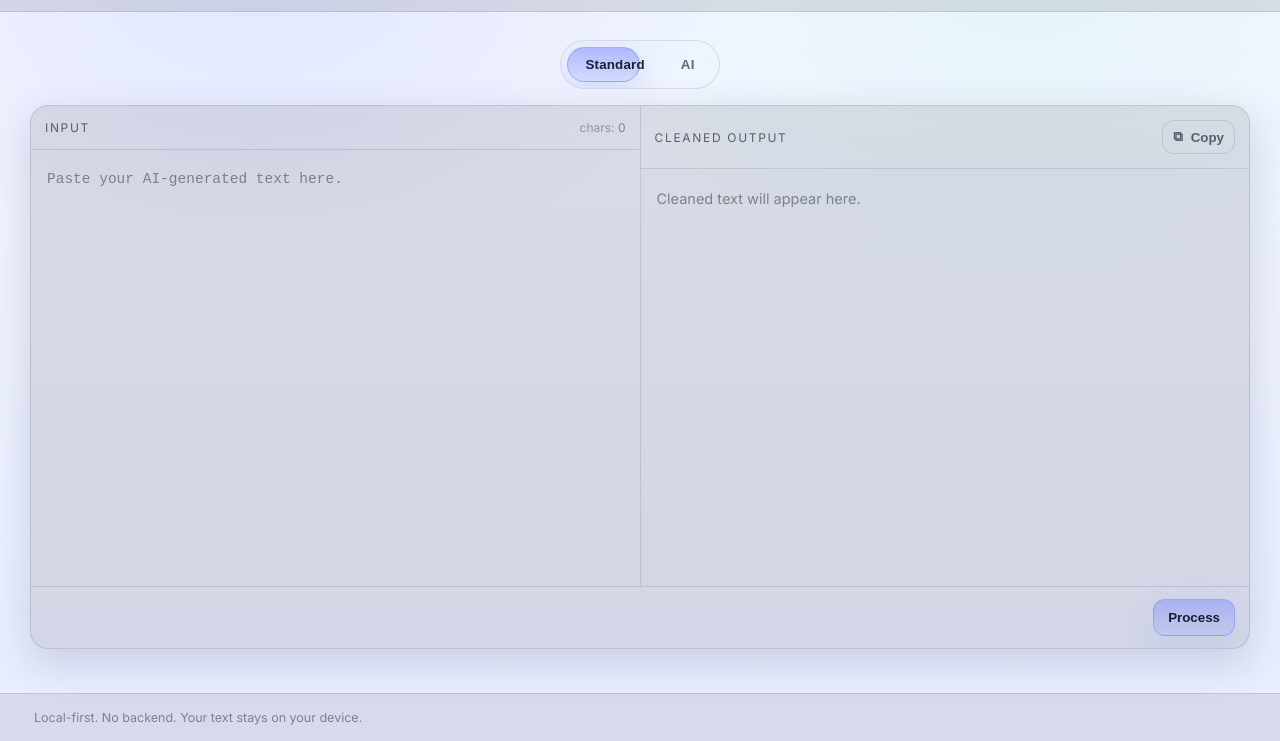
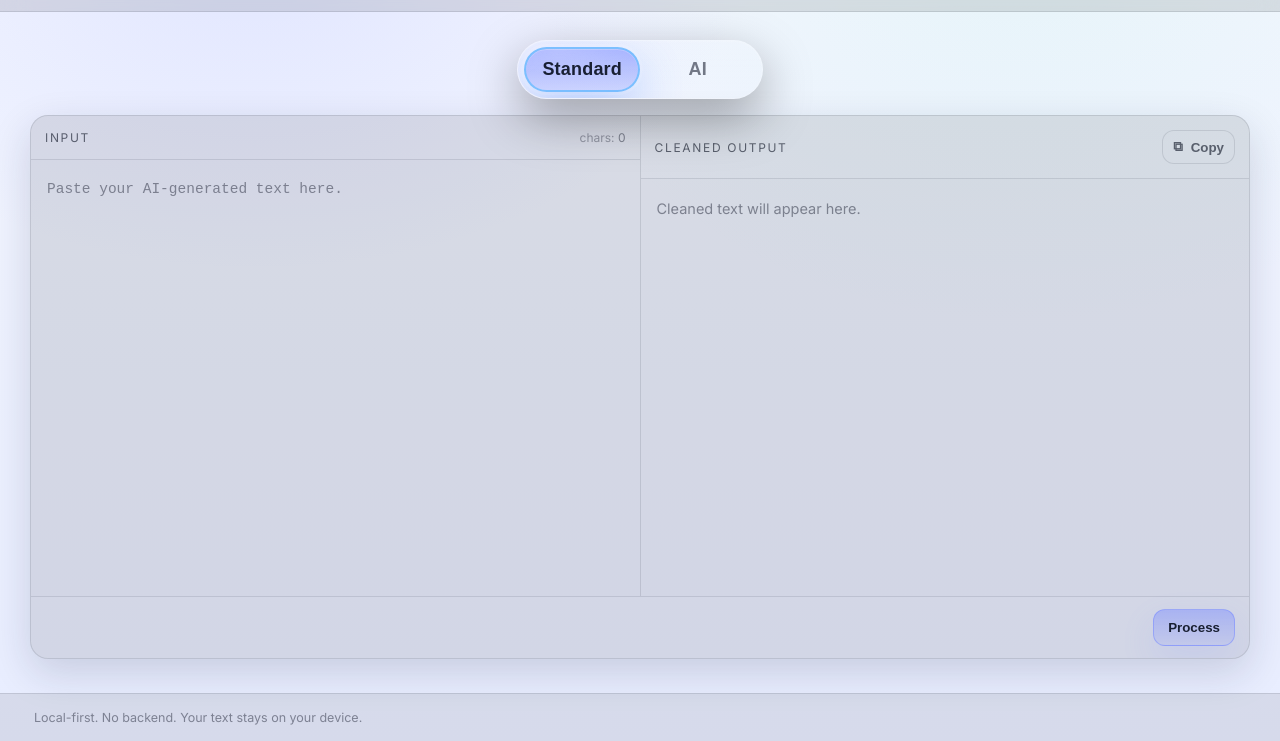
Before and after one commit to 004mayank/pastel, a plain HTML site: page index.html in a window 1280 px wide. Shown: the part 59-800 px from the top of the page. Drawn offline with Linux system fonts and the light colour scheme.

Commit message:
Refine mode toggle styling to match reference

```diff
--- a/styles.css
+++ b/styles.css
@@ -221,32 +221,47 @@ body {
 
 .modePill {
   position: relative;
-  display: flex;
+  display: grid;
+  grid-template-columns: 1fr 1fr;
   gap: 0;
   border-radius: 999px;
   padding: 6px;
-  background: rgba(255, 255, 255, 0.03);
-  border: 1px solid var(--stroke);
+  background: linear-gradient(180deg, rgba(255, 255, 255, 0.06), rgba(255, 255, 255, 0.02));
+  border: 1px solid rgba(255, 255, 255, 0.16);
+  box-shadow:
+    inset 0 1px 0 rgba(255, 255, 255, 0.08),
+    0 18px 50px rgba(0, 0, 0, 0.35);
   overflow: hidden;
 }
 
 .modePill__btn {
   position: relative;
   z-index: 2;
-  padding: 10px 18px;
+  width: 100%;
+  padding: 12px 18px;
   border-radius: 999px;
   border: 0;
   background: transparent;
   cursor: pointer;
-  color: var(--muted);
-  font-weight: 600;
+  color: rgba(255, 255, 255, 0.55);
+  font-weight: 700;
   letter-spacing: 0.2px;
+  font-size: 18px;
+}
+
+[data-theme="light"] .modePill__btn {
+  color: rgba(11, 17, 34, 0.55);
 }
 
 .modePill__btn.is-active {
-  color: var(--text);
+  color: rgba(255, 255, 255, 0.92);
 }
 
+[data-theme="light"] .modePill__btn.is-active {
+  color: rgba(11, 17, 34, 0.92);
+}
+
+/* The moving knob behind the active segment */
 .modePill__glow {
   position: absolute;
   top: 6px;
@@ -254,11 +269,16 @@ body {
   left: 6px;
   width: calc((100% - 12px) / 2);
   border-radius: 999px;
-  background: linear-gradient(180deg, rgba(123, 140, 255, 0.55), rgba(123, 140, 255, 0.22));
-  border: 1px solid rgba(123, 140, 255, 0.55);
-  box-shadow: 0 10px 30px rgba(123, 140, 255, 0.25);
+  background:
+    radial-gradient(140% 120% at 30% 0%, rgba(255, 255, 255, 0.18), transparent 50%),
+    linear-gradient(180deg, rgba(123, 140, 255, 0.62), rgba(123, 140, 255, 0.30));
+  border: 2px solid rgba(116, 190, 255, 0.90);
+  box-shadow:
+    0 0 0 3px rgba(255, 255, 255, 0.10),
+    0 18px 46px rgba(52, 120, 255, 0.30),
+    inset 0 1px 0 rgba(255, 255, 255, 0.22);
   transform: translateX(0);
-  transition: transform var(--t) var(--ease);
+  transition: transform 220ms var(--ease);
 }
 
 .modePill[data-mode="ai"] .modePill__glow {
```
